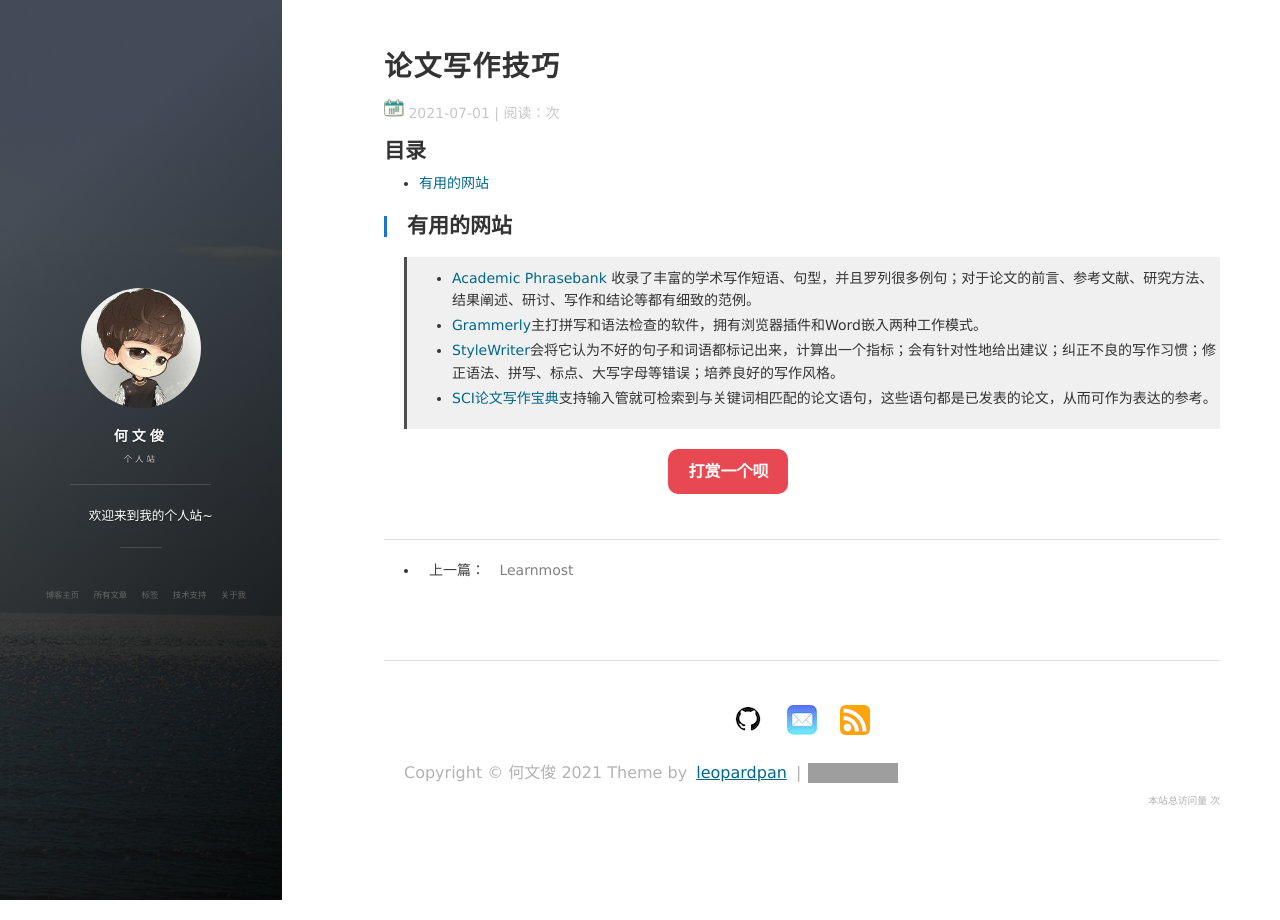
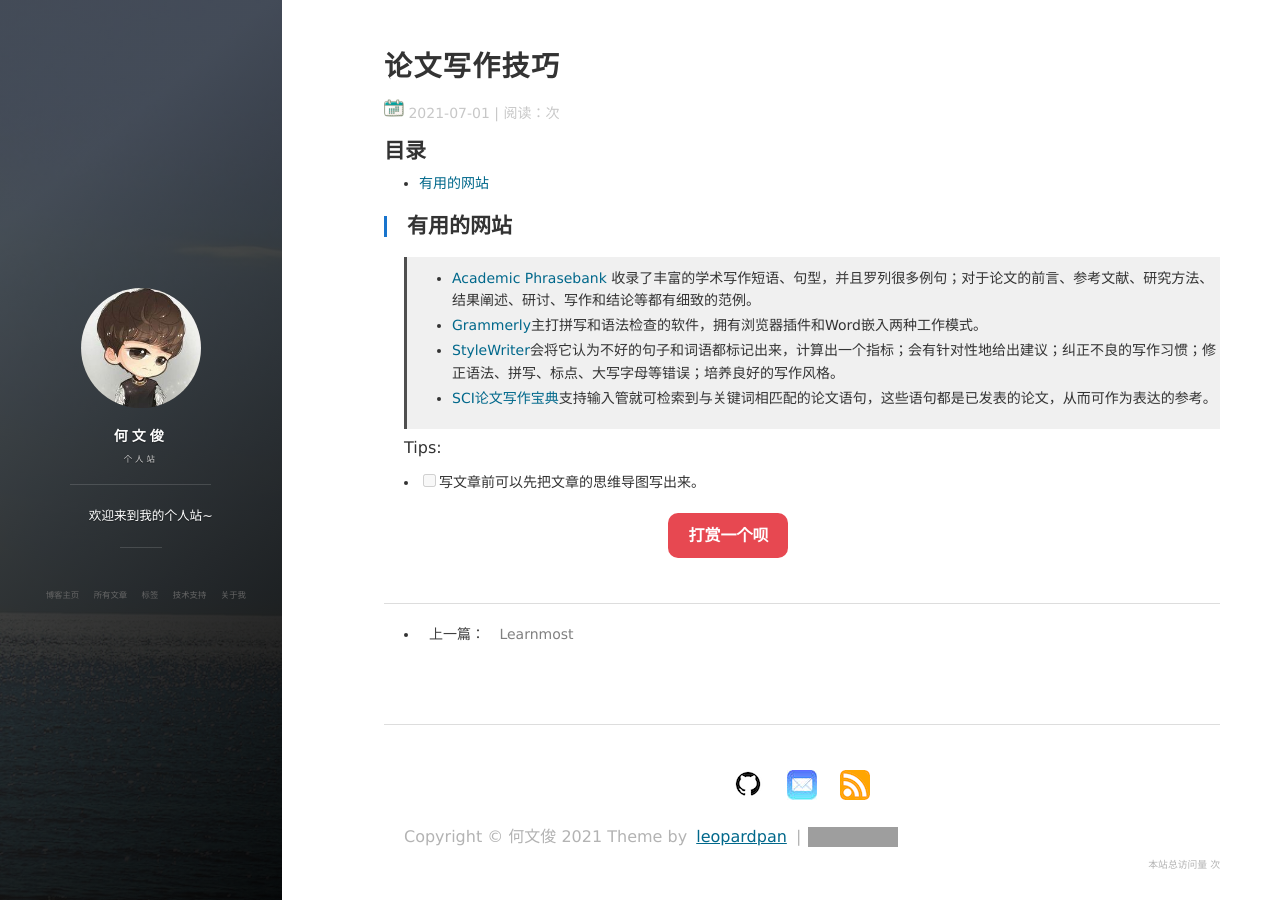
Before and after one commit to wenjun-he/wenjun-he.github.io, a Jekyll site: the page built from _posts/2021-07-01-AcademicWriting.md, in a window 1280 px wide. Built offline with Jekyll 4.4.1, drawn with Linux system fonts in a browser that asks for light colours; nearby versions of some CDN libraries; comment, search, counter and statistics services are not loaded; grey boxes are pictures that could not be loaded.

Commit message:
Update 2021-07-01-AcademicWriting.md

```diff
--- a/_posts/2021-07-01-AcademicWriting.md
+++ b/_posts/2021-07-01-AcademicWriting.md
@@ -9,3 +9,6 @@ tags: markdown
 >* [Grammerly](https://www.grammarly.com/)主打拼写和语法检查的软件，拥有浏览器插件和Word嵌入两种工作模式。
 >* [StyleWriter](https://www.editorsoftware.com/stylewriter/)会将它认为不好的句子和词语都标记出来，计算出一个指标；会有针对性地给出建议；纠正不良的写作习惯；修正语法、拼写、标点、大写字母等错误；培养良好的写作风格。
 >* [SCI论文写作宝典](https://www.medsci.cn/sci/query.do)支持输入管就可检索到与关键词相匹配的论文语句，这些语句都是已发表的论文，从而可作为表达的参考。
+
+Tips:
+- [ ] 写文章前可以先把文章的思维导图写出来。
```
